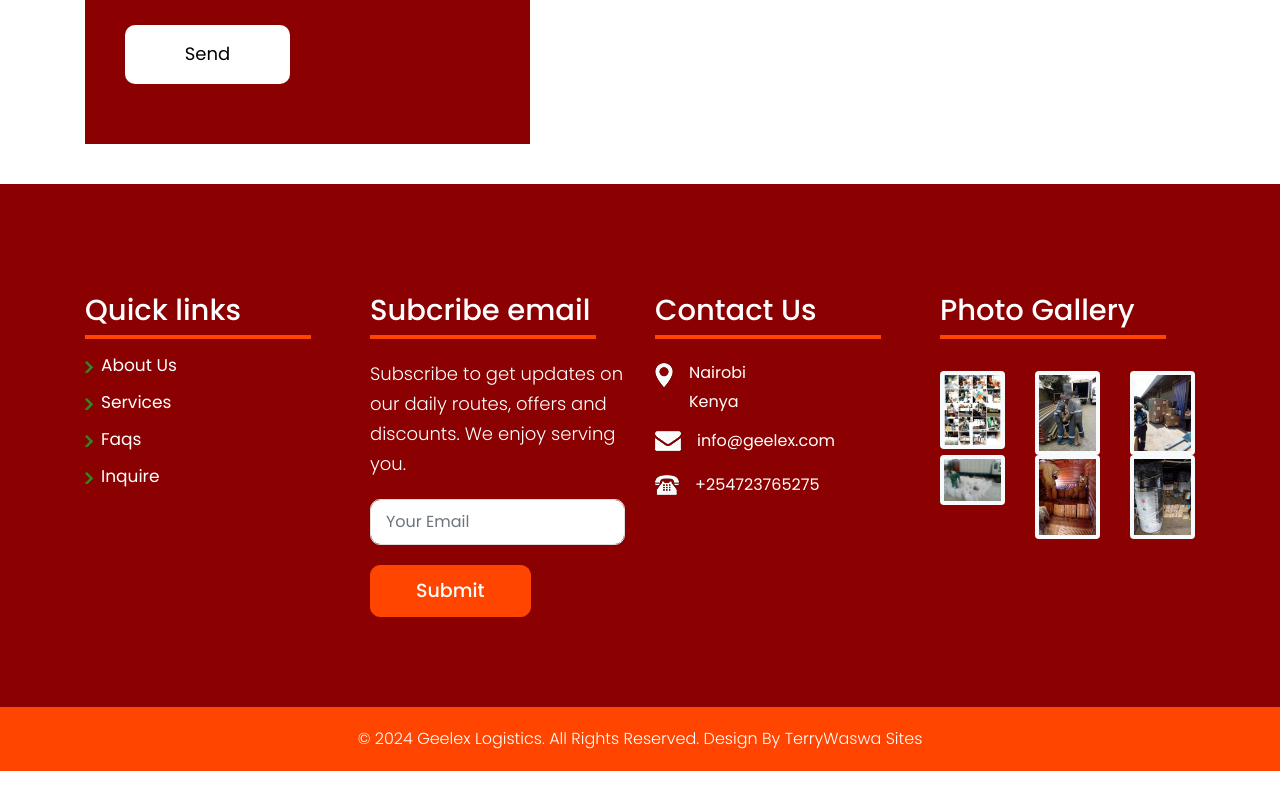
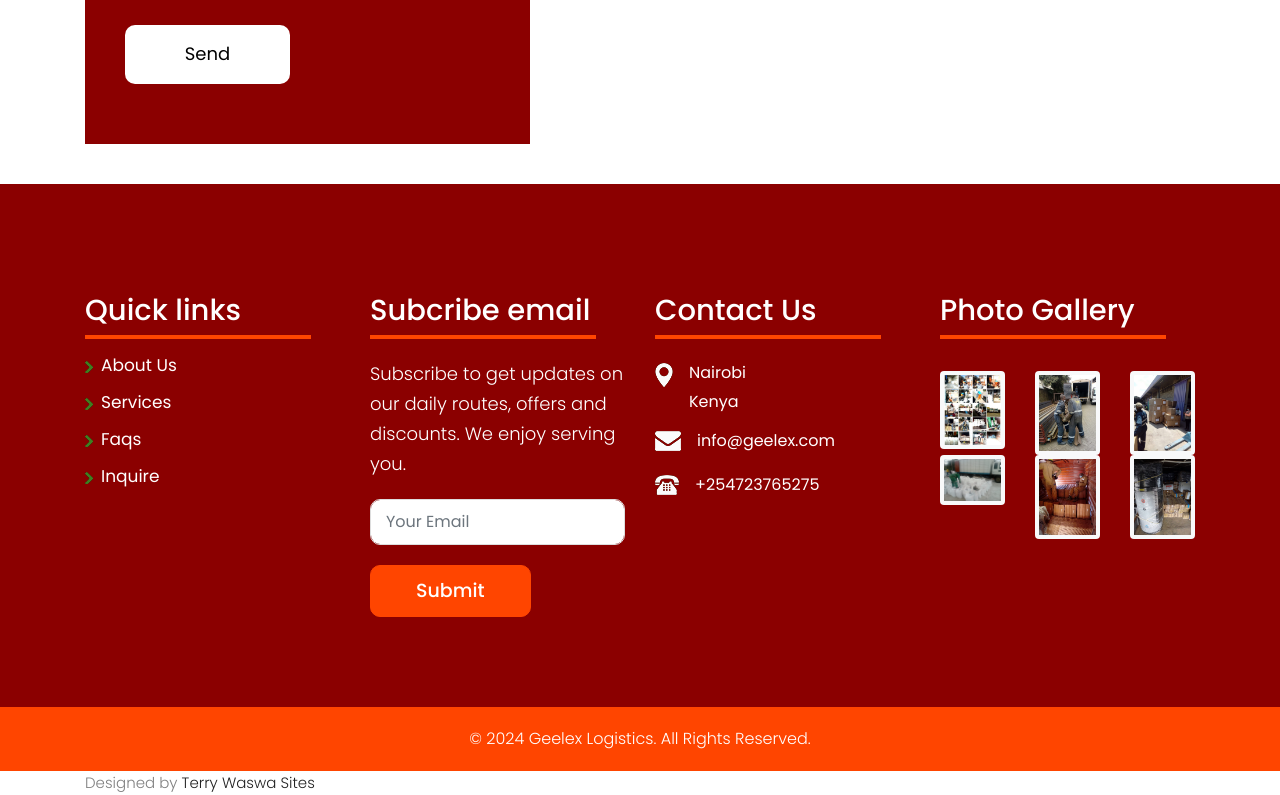
Before and after one commit to TerryWaswa20/geelex, a plain HTML site: page index.html in a window 1280 px wide. Shown: the part 3159-3954 px from the top of the page. Before the commit the page ends 3930 px from the top, so only its background shows below. Drawn offline with nearby package versions, Linux system fonts and the light colour scheme.

Commit message:
updated 1

```diff
--- a/index.html
+++ b/index.html
@@ -265,51 +265,7 @@
         </div>
     </div>
 
-    <!--<div id="contact" class="contact">
-        <div class="container">
-            <div class="row">
-                <div class="col-md-12">
-                    <div class="title">
-                        <h2>Get  <strong class="black"> Quotation</strong></h2>
-                    </div>
-                </div>
-            </div>
-        </div>
-    </div>
-    <div class="container">
-            <div class="row">
 
-                <div class="col-xl-5 col-lg-5 col-md-5 co-sm-l2">
-
-                           <form class="main_form">
-                                <div class="row">
-
-                                    <div class="col-xl-12 col-lg-12 col-md-12 col-sm-12">
-                                        <input class="form-control" placeholder="Name" type="text" name="Name">
-                                    </div>
-                                    <div class="col-xl-12 col-lg-12 col-md-12 col-sm-12">
-                                        <input class="form-control" placeholder="Email" type="text" name="Email">
-                                    </div>
-                                    <div class="col-xl-12 col-lg-12 col-md-12 col-sm-12">
-                                        <input class="form-control" placeholder="destination" type="text" name="Phone">
-                                    </div>
-                                    <div class="col-xl-12 col-lg-12 col-md-12 col-sm-12">
-                                        <textarea class="textarea" placeholder="Message" type="text" name="Message"></textarea>
-                                    </div>
-                                    <div class="col-xl-12 col-lg-12 col-md-12 col-sm-12">
-                                        <button class="send">Send</button>
-                                    </div>
-                                </div>
-                            </form>
-
-                </div>
-            </div>
-    </div>-->
-
-
-    <!-- end contact -->
-
-    <!-- footer -->
     <!--  footer -->
     <footer>
         <div class="footer top_layer ">
@@ -386,9 +342,13 @@
 
         <div class="copyright">
             <div class="container">
-                <p>© 2024 Geelex Logistics. All Rights Reserved. Design By<a href="#"> TerryWaswa Sites</a></p>
+                <p>© 2024 Geelex Logistics. All Rights Reserved.</p>
 
         </div>
+        </div>
+        <div class="container text-black-50">
+                <p>Designed by <a href="#">Terry Waswa Sites</a><p>
+
         </div>
     </footer>
 
```
